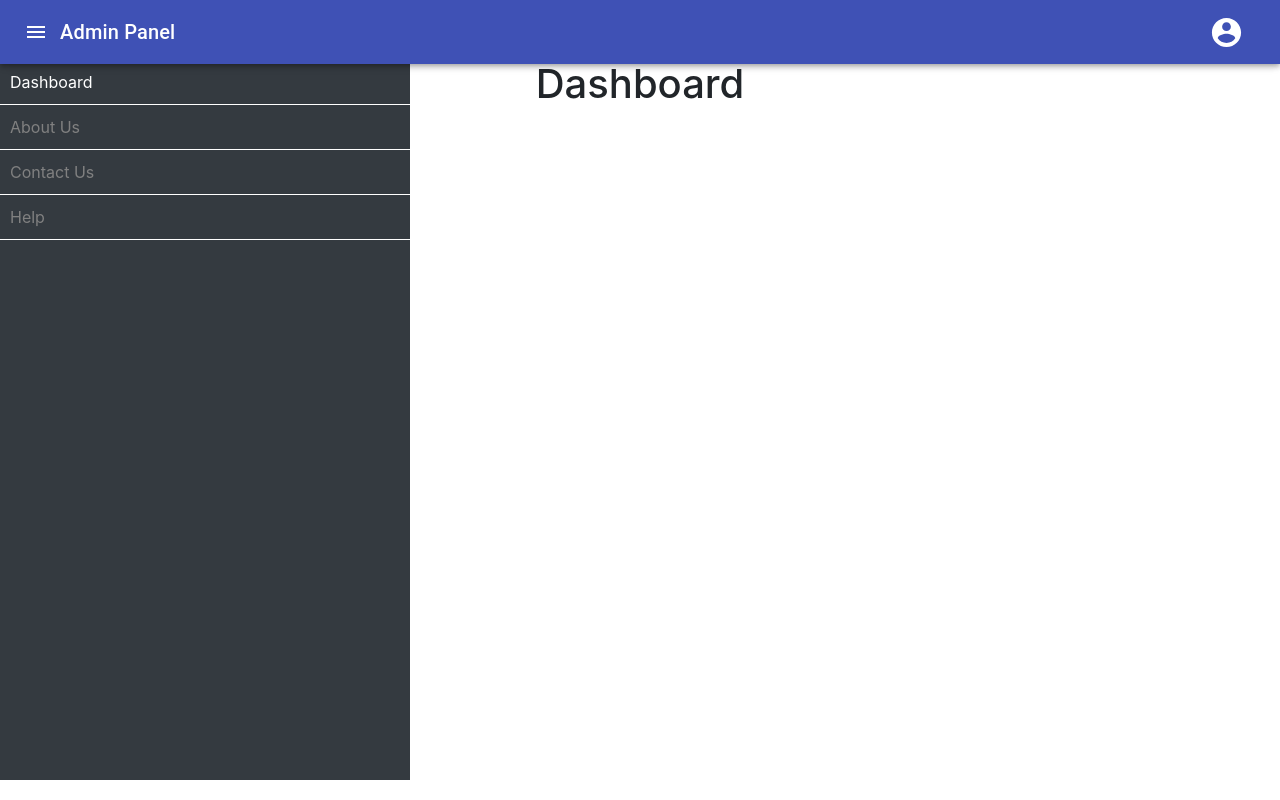
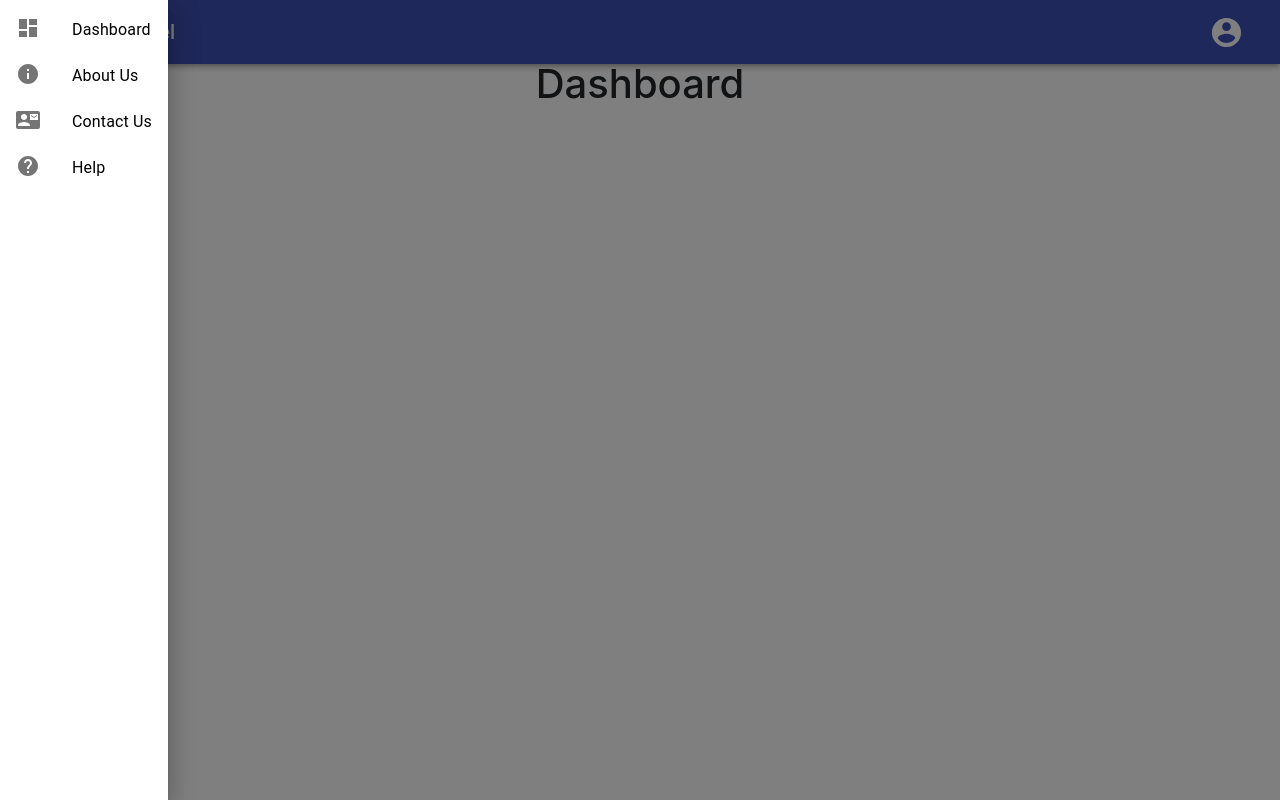
Before and after one commit to Usama-Taj/admin-panel, a React (Create React App) app: page / in a window 1280 px wide. Both pictures are taken after a click on the button 36 px from the left and 32 px from the top of the page. Built offline with nearby package versions, Linux system fonts and the light colour scheme.

Commit message:
setting up material ui drawer

```diff
--- a/src/Components/App.js
+++ b/src/Components/App.js
@@ -1,12 +1,13 @@
 import { Component } from "react";
-import { Box, Grid } from "@material-ui/core";
+import Grid from "@material-ui/core/Grid";
+import Box from "@material-ui/core/Box";
 import { BrowserRouter as Router, Switch, Route } from "react-router-dom";
 import Header from "./Header";
-import SideBar from "./SideBar";
 import Dashboard from "./RouteComponents/Dashboard";
 import AboutUs from "./RouteComponents/AboutUs";
 import ContactUs from "./RouteComponents/ContactUs";
 import Help from "./RouteComponents/Help";
+import SideBar from "./SideBar";
 
 class App extends Component {
   state = { sidebarDisplayed: false };
@@ -14,16 +15,16 @@ class App extends Component {
     this.setState({ sidebarDisplayed: isDisplayed });
     return this.state.sidebarDisplayed;
   };
+  handleClose = () => {
+    this.setState({ sidebarDisplayed: false });
+  };
   render() {
     return (
       <Box>
         <Router>
           <Header sideBar={this.displaySidebar} />
-          <Box>
-            {this.state.sidebarDisplayed && (
-              <SideBar display={this.displaySidebar} />
-            )}
-
+          <Box onClick={this.handleClose}>
+            <SideBar display={this.state.sidebarDisplayed} />
             <Grid
               container
               direction="row"
--- a/src/Components/Header.js
+++ b/src/Components/Header.js
@@ -6,9 +6,7 @@ import { Component } from "react";
 class Header extends Component {
   state = { sidebar: true };
   showMenu = () => {
-    this.state.sidebar === false
-      ? this.setState({ sidebar: true })
-      : this.setState({ sidebar: false });
+    this.state.sidebar === false && this.setState({ sidebar: true });
     this.props.sideBar(this.state.sidebar);
   };
   render() {
--- a/src/Components/SideBar.js
+++ b/src/Components/SideBar.js
@@ -1,64 +1,63 @@
 import "bootstrap/dist/css/bootstrap.min.css";
 import "../styles/sidebar.css";
 import { Component } from "react";
+import Drawer from "@material-ui/core/Drawer";
+import List from "@material-ui/core/List";
+import ListItem from "@material-ui/core/ListItem";
+import ListItemIcon from "@material-ui/core/ListItemIcon";
+import ListItemText from "@material-ui/core/ListItemText";
+import DashboardIcon from "@material-ui/icons/Dashboard";
+import InfoIcon from "@material-ui/icons/Info";
+import ContactMailIcon from "@material-ui/icons/ContactMail";
+import HelpIcon from "@material-ui/icons/Help";
 import { NavLink } from "react-router-dom";
 
 class SideBar extends Component {
-  state = {};
+  constructor(props) {
+    super(props);
+    this.state = {};
+    this.navItems = [
+      {
+        icon: <DashboardIcon />,
+        route: "/",
+        text: "Dashboard",
+      },
+      {
+        icon: <InfoIcon />,
+        route: "/about",
+        text: "About Us",
+      },
+      {
+        icon: <ContactMailIcon />,
+        route: "/contact",
+        text: "Contact Us",
+      },
+      {
+        icon: <HelpIcon />,
+        route: "/help",
+        text: "Help",
+      },
+    ];
+  }
   render() {
     return (
-      this.props.display && (
-        <ul className="nav flex-column bg-dark text-light">
-          <li className="nav-item">
-            <NavLink
-              activeStyle={{
-                color: "white",
-              }}
-              exact
-              to="/"
-              className="nav-link"
-            >
-              Dashboard
-            </NavLink>
-          </li>
-          <li className="nav-item">
-            <NavLink
-              activeStyle={{
-                color: "white",
-              }}
-              exact
-              to="/about"
-              className="nav-link"
-            >
-              About Us
-            </NavLink>
-          </li>
-          <li className="nav-item">
-            <NavLink
-              activeStyle={{
-                color: "white",
-              }}
-              exact
-              to="/contact"
-              className="nav-link"
-            >
-              Contact Us
-            </NavLink>
-          </li>
-          <li className="nav-item">
-            <NavLink
-              activeStyle={{
-                color: "white",
-              }}
-              exact
-              to="/help"
-              className="nav-link"
-            >
-              Help
-            </NavLink>
-          </li>
-        </ul>
-      )
+      <Drawer variant="temporary" anchor="left" open={this.props.display}>
+        <List>
+          {this.navItems.map((item, index) => {
+            return (
+              <ListItem button key={index}>
+                <NavLink to={item.route} className="custom-nav-item">
+                  <ListItemIcon>{item.icon}</ListItemIcon>
+                  <ListItemText
+                    primary={item.text}
+                    className="custom-nav-text"
+                  />
+                </NavLink>
+              </ListItem>
+            );
+          })}
+        </List>
+      </Drawer>
     );
   }
 }
--- a/src/styles/sidebar.css
+++ b/src/styles/sidebar.css
@@ -1,33 +1,8 @@
-li .nav-link {
-  font-size: 1rem;
-  border-bottom: 1px solid white;
-  padding: 10px;
-  color: grey;
+.custom-nav-item {
+  text-decoration: none !important;
+  color: black !important;
+  display: flex !important;
 }
-li .nav-link:hover {
-  color: white;
+.custom-nav-text {
+  margin-top: 2px !important;
 }
-.selected {
-  color: white;
-}
-ul {
-  position: fixed;
-  z-index: 100;
-  height: 90vh;
-  width: 32vw;
-  animation-name: moveInLeft;
-  animation-duration: 0.5s;
-}
-@keyframes moveInLeft {
-  0% {
-    opacity: 0;
-    transform: translateX(-20px);
-  }
-  80% {
-  }
-
-  100% {
-    opacity: 1;
-    transform: translateX(0);
-  }
-}
```
